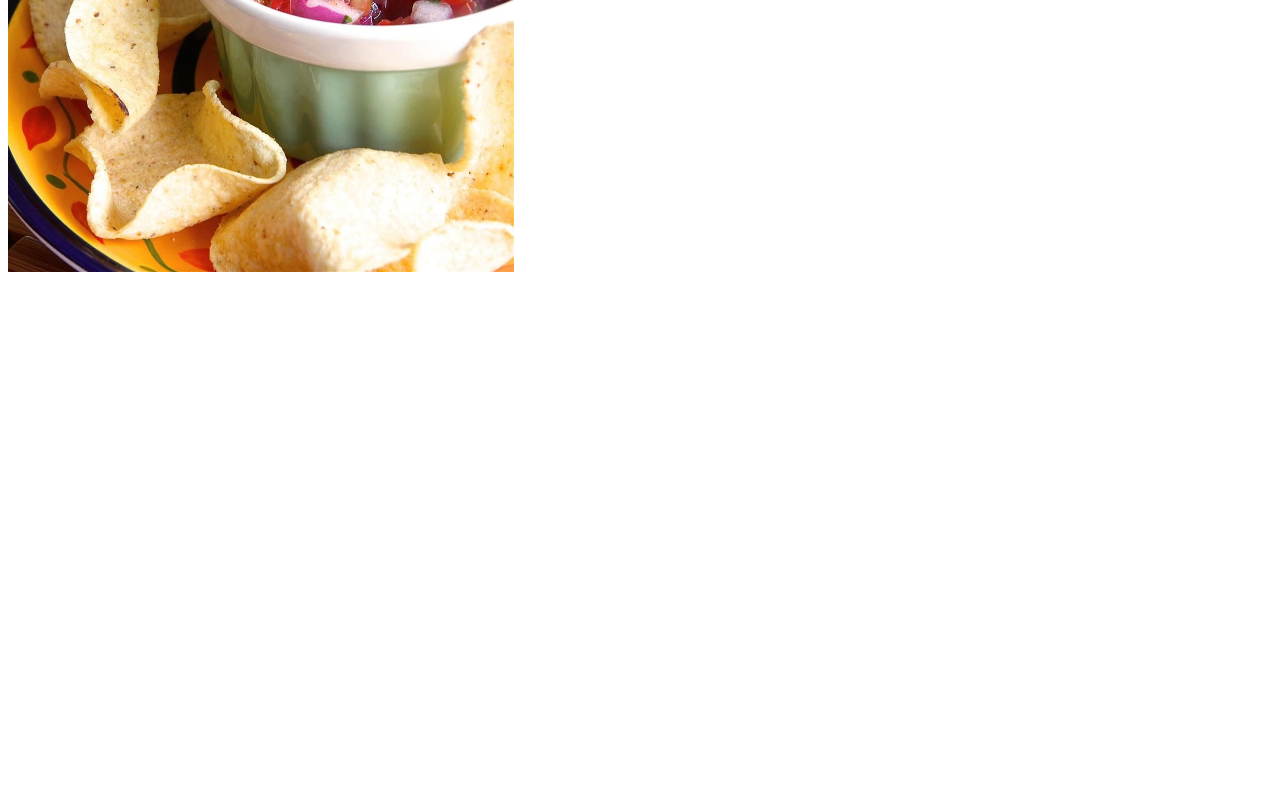
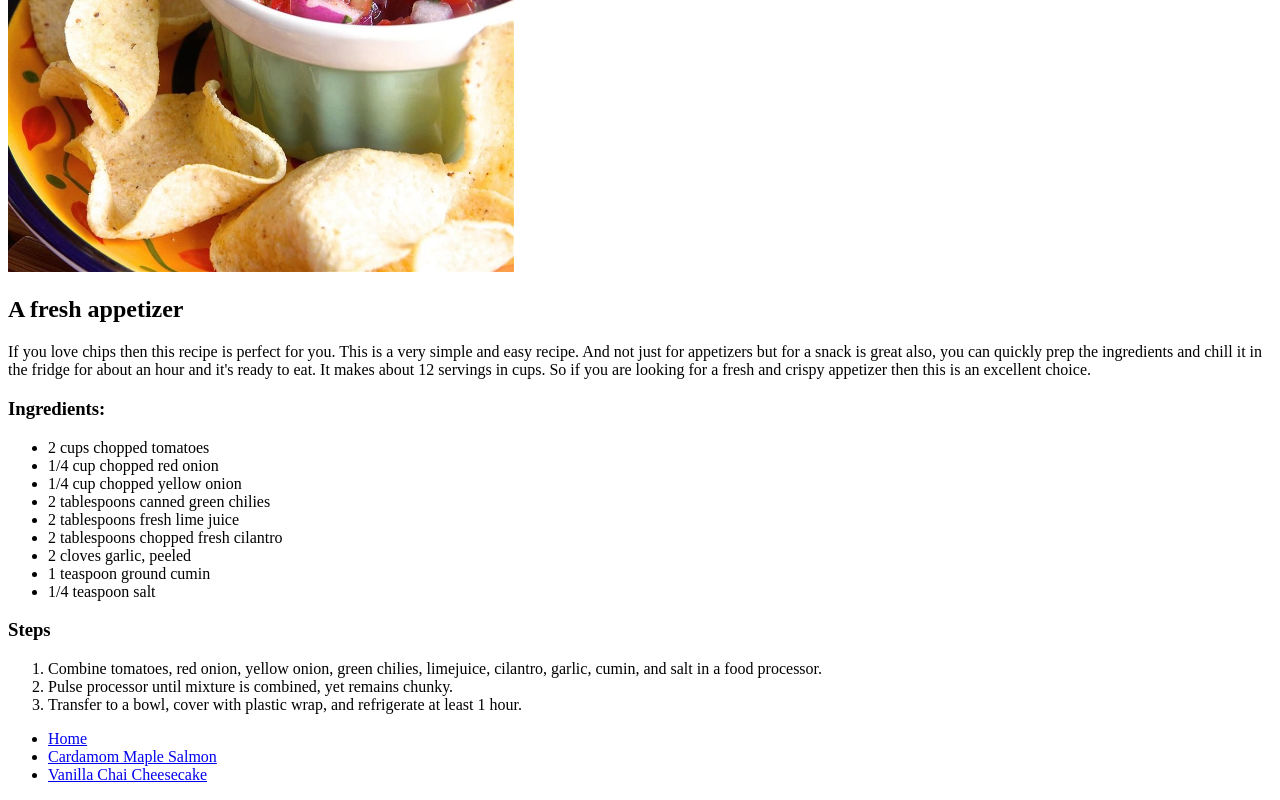
Before and after one commit to virag-ky/Odin-Recipes, a plain HTML site: page recipes/fresh_homemade_salsa.html in a window 1280 px wide. Shown: the part 313-1113 px from the top of the page. Before the commit the page ends 800 px from the top, so only its background shows below. Drawn offline with Linux system fonts and the light colour scheme.

Commit message:
Add text fresh_homemade_salsa.html

```diff
--- a/recipes/fresh_homemade_salsa.html
+++ b/recipes/fresh_homemade_salsa.html
@@ -11,5 +11,38 @@
 <body>
   <h1>Fresh Homemade Salsa</h1>
   <img src="../img/salsa.jpg" width="40%">
+  <h2>A fresh appetizer</h2>
+  <div>
+    <p>If you love chips then this recipe is perfect for you. This is a very simple and easy recipe. And not just for appetizers but for a snack is great also, you can quickly prep the ingredients and chill it in the fridge for about an hour and it's ready to eat. It makes about 12 servings in cups. So if you are looking for a fresh and crispy appetizer then this is an excellent choice.</p>
+  </div>
+  <h3>Ingredients:</h3>
+  <div>
+    <ul>
+      <li>2 cups chopped tomatoes</li>
+      <li>1/4 cup chopped red onion</li>
+      <li>1/4 cup chopped yellow onion</li>
+      <li>2 tablespoons canned green chilies</li>
+      <li>2 tablespoons fresh lime juice</li>
+      <li>2 tablespoons chopped fresh cilantro</li>
+      <li>2 cloves garlic, peeled</li>
+      <li>1 teaspoon ground cumin</li>
+      <li>1/4 teaspoon salt</li>
+    </ul>
+  </div>
+  <h3>Steps</h3>
+  <div>
+    <ol>
+      <li>Combine tomatoes, red onion, yellow onion, green chilies, limejuice, cilantro, garlic, cumin, and salt in a food processor.</li>
+      <li>Pulse processor until mixture is combined, yet remains chunky.</li>
+      <li>Transfer to a bowl, cover with plastic wrap, and refrigerate at least 1 hour.</li>
+    </ol>
+  </div>
+  <div>
+    <ul>
+      <li><a href="../index.html">Home</a></li>
+      <li><a href="./cardamom_maple_salmon.html">Cardamom Maple Salmon</a></li>
+      <li><a href="./vanilla_chai_cheesecake.html">Vanilla Chai Cheesecake</a></li>
+    </ul>
+  </div>
 </body>
 </html>
```
